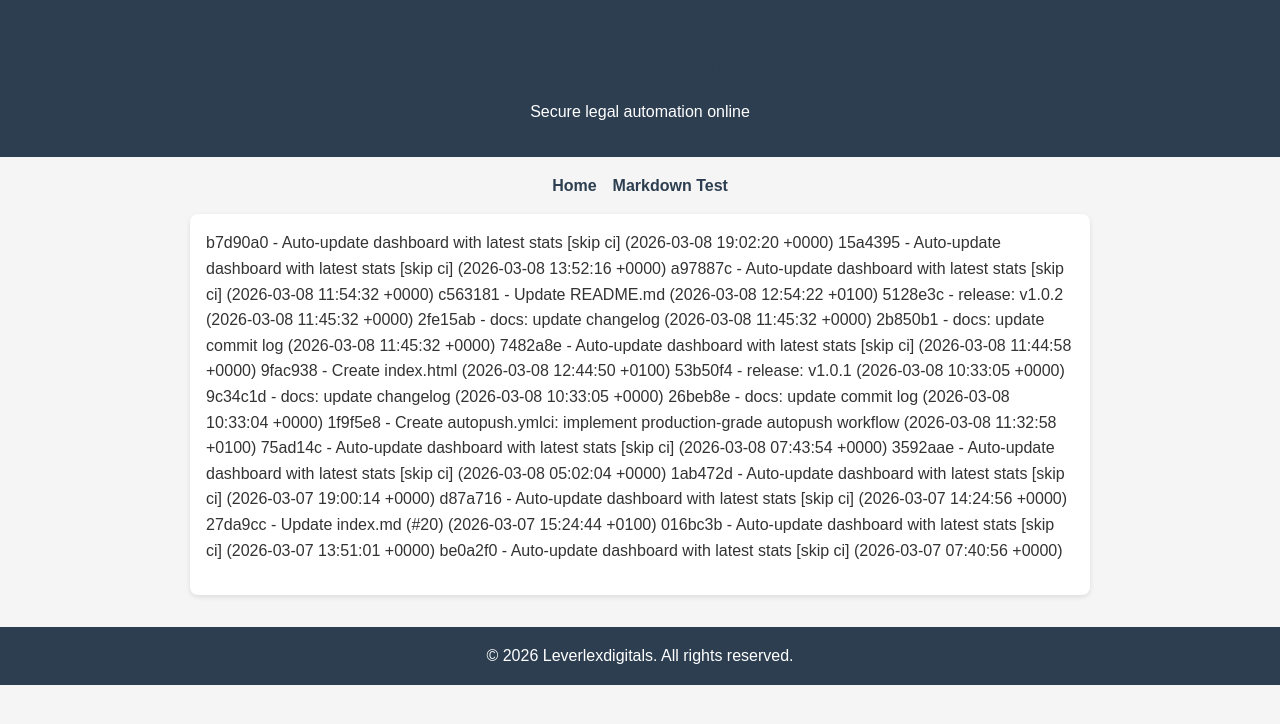
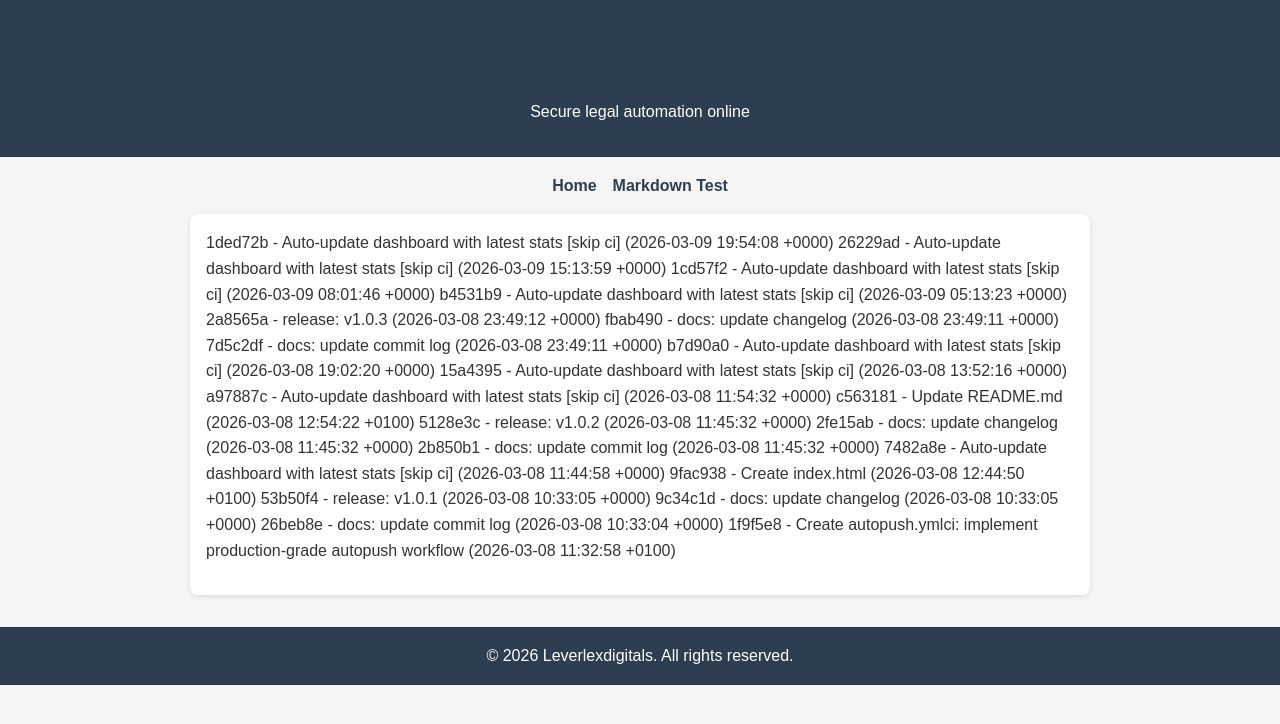
Before and after one commit to LEVERLEX/leverlex.github.io, a Jekyll site: the page built from COMMITS.md, in a window 1280 px wide. Shown: the top 724 px of the page. Built offline with Jekyll 4.4.1, drawn with Linux system fonts in a browser that asks for light colours; our own code applies the rules of GitHub Pages for plain Markdown files.

Commit message:
docs: update commit log

```diff
--- a/COMMITS.md
+++ b/COMMITS.md
@@ -1,3 +1,10 @@
+1ded72b - Auto-update dashboard with latest stats [skip ci] (2026-03-09 19:54:08 +0000)
+26229ad - Auto-update dashboard with latest stats [skip ci] (2026-03-09 15:13:59 +0000)
+1cd57f2 - Auto-update dashboard with latest stats [skip ci] (2026-03-09 08:01:46 +0000)
+b4531b9 - Auto-update dashboard with latest stats [skip ci] (2026-03-09 05:13:23 +0000)
+2a8565a - release: v1.0.3 (2026-03-08 23:49:12 +0000)
+fbab490 - docs: update changelog (2026-03-08 23:49:11 +0000)
+7d5c2df - docs: update commit log (2026-03-08 23:49:11 +0000)
 b7d90a0 - Auto-update dashboard with latest stats [skip ci] (2026-03-08 19:02:20 +0000)
 15a4395 - Auto-update dashboard with latest stats [skip ci] (2026-03-08 13:52:16 +0000)
 a97887c - Auto-update dashboard with latest stats [skip ci] (2026-03-08 11:54:32 +0000)
@@ -11,10 +18,3 @@ c563181 - Update README.md (2026-03-08 12:54:22 +0100)
 9c34c1d - docs: update changelog (2026-03-08 10:33:05 +0000)
 26beb8e - docs: update commit log (2026-03-08 10:33:04 +0000)
 1f9f5e8 - Create autopush.ymlci: implement production-grade autopush workflow (2026-03-08 11:32:58 +0100)
-75ad14c - Auto-update dashboard with latest stats [skip ci] (2026-03-08 07:43:54 +0000)
-3592aae - Auto-update dashboard with latest stats [skip ci] (2026-03-08 05:02:04 +0000)
-1ab472d - Auto-update dashboard with latest stats [skip ci] (2026-03-07 19:00:14 +0000)
-d87a716 - Auto-update dashboard with latest stats [skip ci] (2026-03-07 14:24:56 +0000)
-27da9cc - Update index.md (#20) (2026-03-07 15:24:44 +0100)
-016bc3b - Auto-update dashboard with latest stats [skip ci] (2026-03-07 13:51:01 +0000)
-be0a2f0 - Auto-update dashboard with latest stats [skip ci] (2026-03-07 07:40:56 +0000)
```
